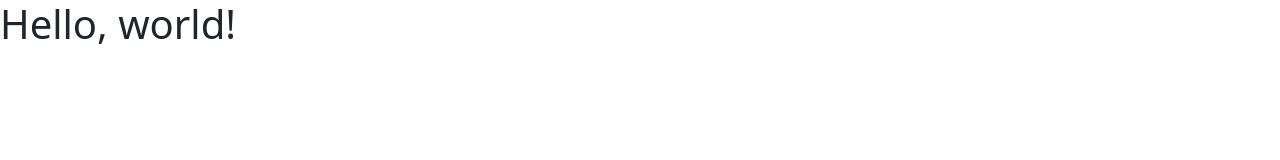
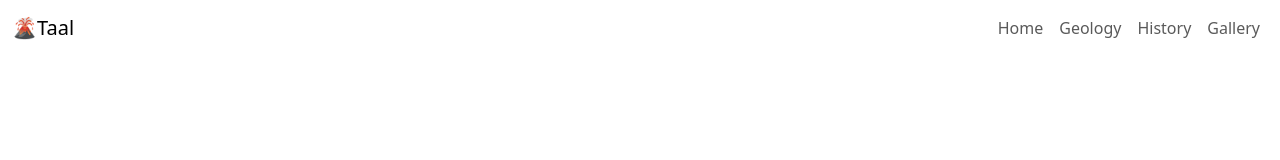
Before and after one commit to njaustria/Taal-Volcano-Showcase, a plain HTML site: page index.html in a window 1280 px wide. Drawn offline with nearby package versions, Linux system fonts and the light colour scheme.

Commit message:
added navbar for taal page with home, geology, history, and gallery links

```diff
--- a/index.html
+++ b/index.html
@@ -14,7 +14,24 @@
 </head>
 
 <body>
-    <h1>Hello, world!</h1>
+    <nav class="navbar navbar-expand-lg custom-navbar">
+        <div class="container-fluid">
+            <a class="navbar-brand" href="#home">🌋Taal</a>
+            <button class="navbar-toggler" type="button" data-bs-toggle="collapse" data-bs-target="#navbarNav"
+                aria-controls="navbarNav" aria-expanded="false" aria-label="Toggle navigation">
+                <span class="navbar-toggler-icon"></span>
+            </button>
+            <div class="collapse navbar-collapse" id="navbarNav">
+                <ul class="navbar-nav ms-auto">
+                    <li class="nav-item"><a class="nav-link" href="#home">Home</a></li>
+                    <li class="nav-item"><a class="nav-link" href="#geology">Geology</a></li>
+                    <li class="nav-item"><a class="nav-link" href="#history">History</a></li>
+                    <li class="nav-item"><a class="nav-link" href="#gallery">Gallery</a></li>
+                </ul>
+            </div>
+        </div>
+    </nav>
+
     <script src="https://cdn.jsdelivr.net/npm/bootstrap@5.3.8/dist/js/bootstrap.bundle.min.js"
         integrity="sha384-FKyoEForCGlyvwx9Hj09JcYn3nv7wiPVlz7YYwJrWVcXK/BmnVDxM+D2scQbITxI"
         crossorigin="anonymous"></script>
```
